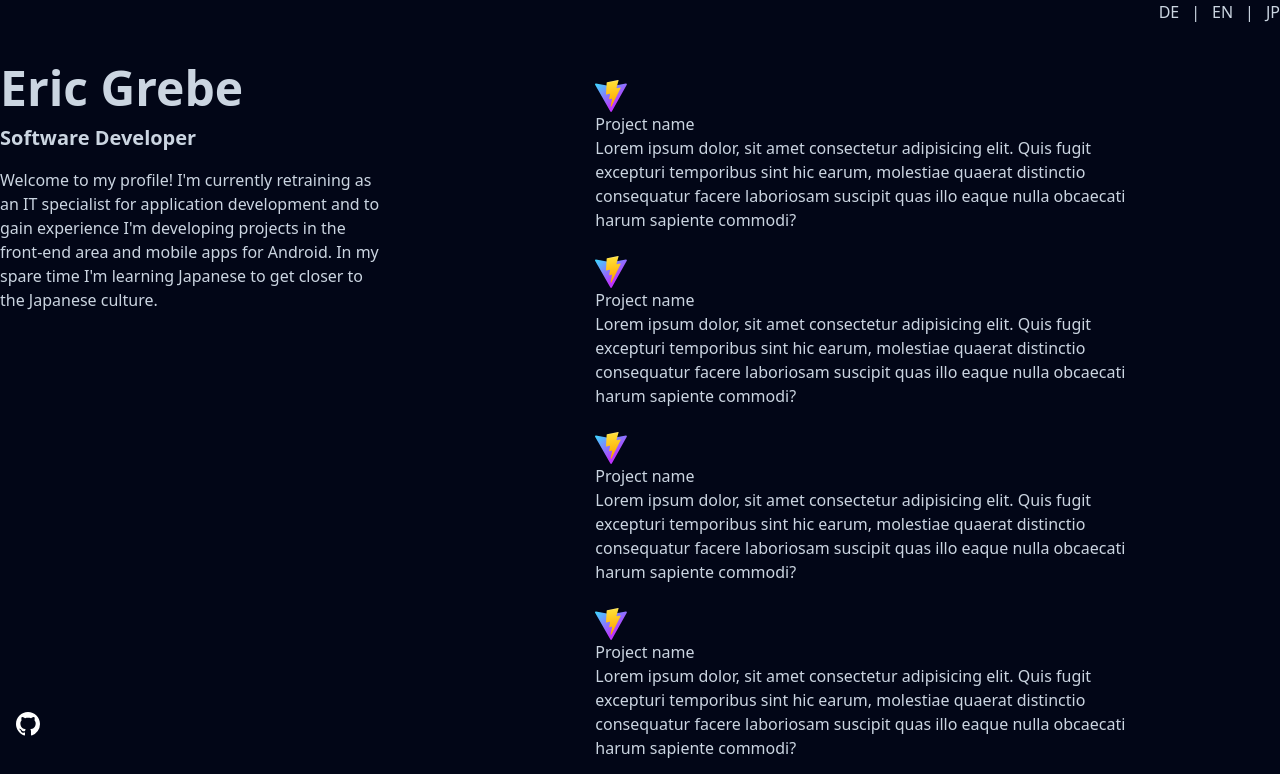
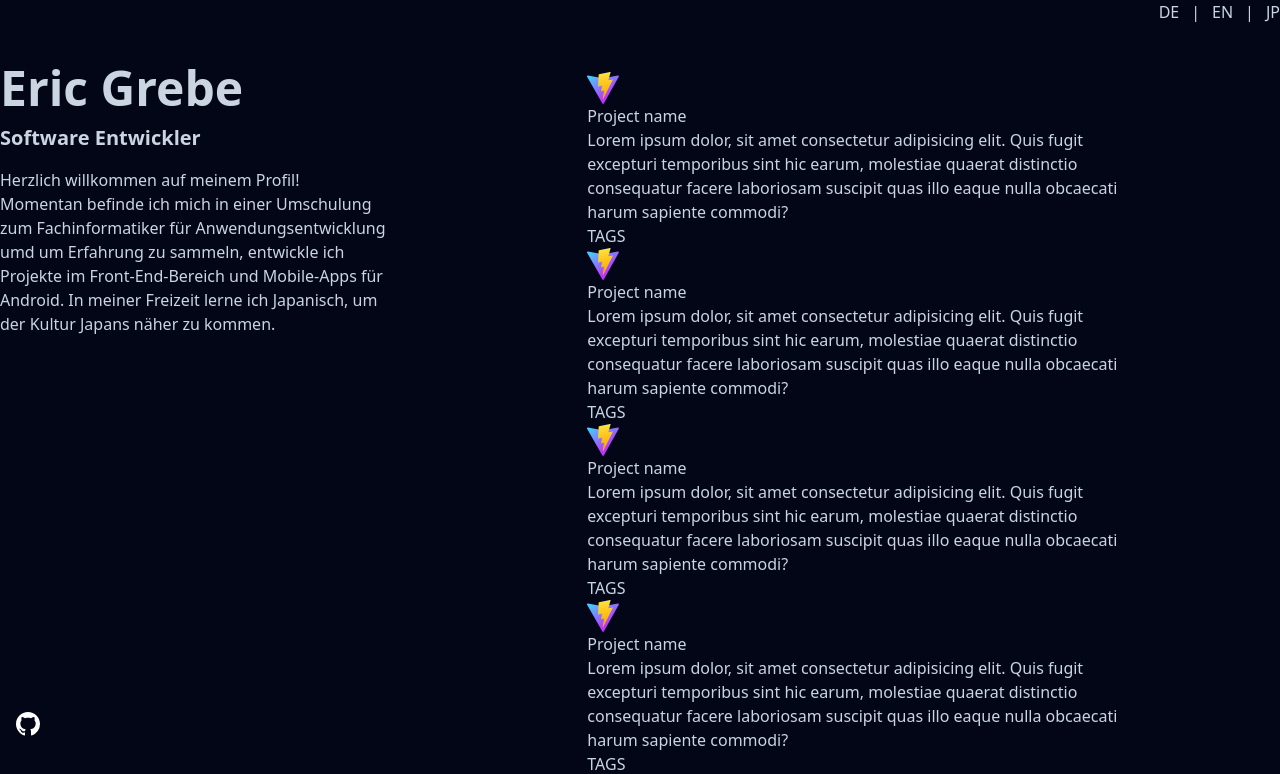
Before and after one commit to Jiyuu5/PortfolioWebsite, a React (Vite) app: page / in a window 1280 px wide. Shown: the top 774 px of the page. Built offline with nearby package versions, Linux system fonts and the light colour scheme.

Commit message:
Edit card

```diff
--- a/src/App.jsx
+++ b/src/App.jsx
@@ -6,7 +6,7 @@ import Footer from "./components/Footer";
 import { useState } from "react";
 
 export default function App() {
-  const [currentLanguage, setCurrentLanguage] = useState("en");
+  const [currentLanguage, setCurrentLanguage] = useState("de");
 
   // Sets a new Language to the whole page
   function handleSetLanguage(language) {
--- a/src/components/Card.jsx
+++ b/src/components/Card.jsx
@@ -2,7 +2,8 @@
 export default function Card() {
   return (
     <>
-      <div className="p-2 mb-2">
+      <div className="">
+        <div>
           <svg
             xmlns="http://www.w3.org/2000/svg"
             aria-hidden="true"
@@ -44,13 +45,17 @@ export default function Card() {
               d="M185.432.063L96.44 17.501a3.268 3.268 0 0 0-2.634 3.014l-5.474 92.456a3.268 3.268 0 0 0 3.997 3.378l24.777-5.718c2.318-.535 4.413 1.507 3.936 3.838l-7.361 36.047c-.495 2.426 1.782 4.5 4.151 3.78l15.304-4.649c2.372-.72 4.652 1.36 4.15 3.788l-11.698 56.621c-.732 3.542 3.979 5.473 5.943 2.437l1.313-2.028l72.516-144.72c1.215-2.423-.88-5.186-3.54-4.672l-25.505 4.922c-2.396.462-4.435-1.77-3.759-4.114l16.646-57.705c.677-2.35-1.37-4.583-3.769-4.113Z"
             ></path>
           </svg>
+        </div>
+        <div>
           <h2>Project name</h2>
           <p>
             Lorem ipsum dolor, sit amet consectetur adipisicing elit. Quis fugit
             excepturi temporibus sint hic earum, molestiae quaerat distinctio
-          consequatur facere laboriosam suscipit quas illo eaque nulla obcaecati
-          harum sapiente commodi?
+            consequatur facere laboriosam suscipit quas illo eaque nulla
+            obcaecati harum sapiente commodi?
           </p>
+          <div>TAGS</div>
+        </div>
       </div>
     </>
   );
```
Lines whose indentation alone changed are shown as unchanged.
